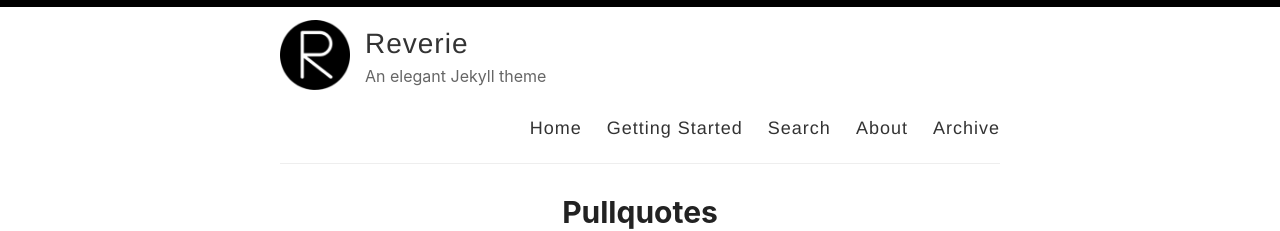
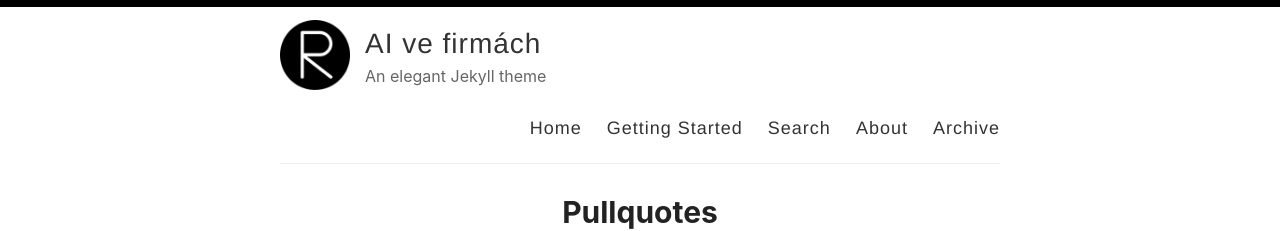
Before and after one commit to tangero/aivefirmach, a Jekyll site: the page built from index.html, in a window 1280 px wide and 900 px high. Shown: the top 231 px of the window. Built offline with Jekyll 4.4.1, drawn with Linux system fonts in a browser that asks for light colours; the list of posts is cut into pages by our own code.

Commit message:
Update _config.yml

```diff
--- a/_config.yml
+++ b/_config.yml
@@ -3,10 +3,10 @@
 #
 
 # Name of your site (displayed in the header)
-name: Reverie
+name: AI ve firmách
 
 # Name of the author
-author: Amit Merchant
+author: Patrick Zandl
 
 # Short bio or description (displayed in the header)
 description: An elegant Jekyll theme
```
